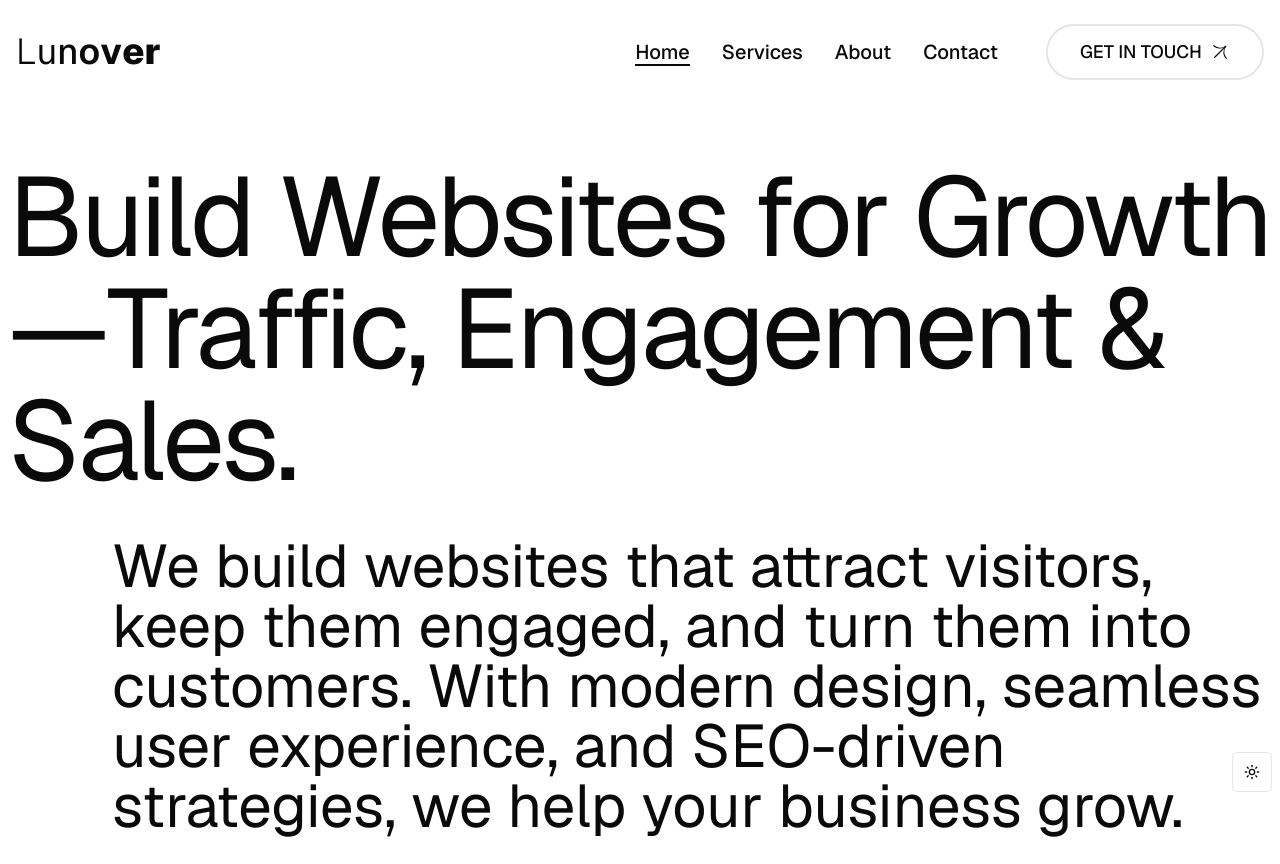
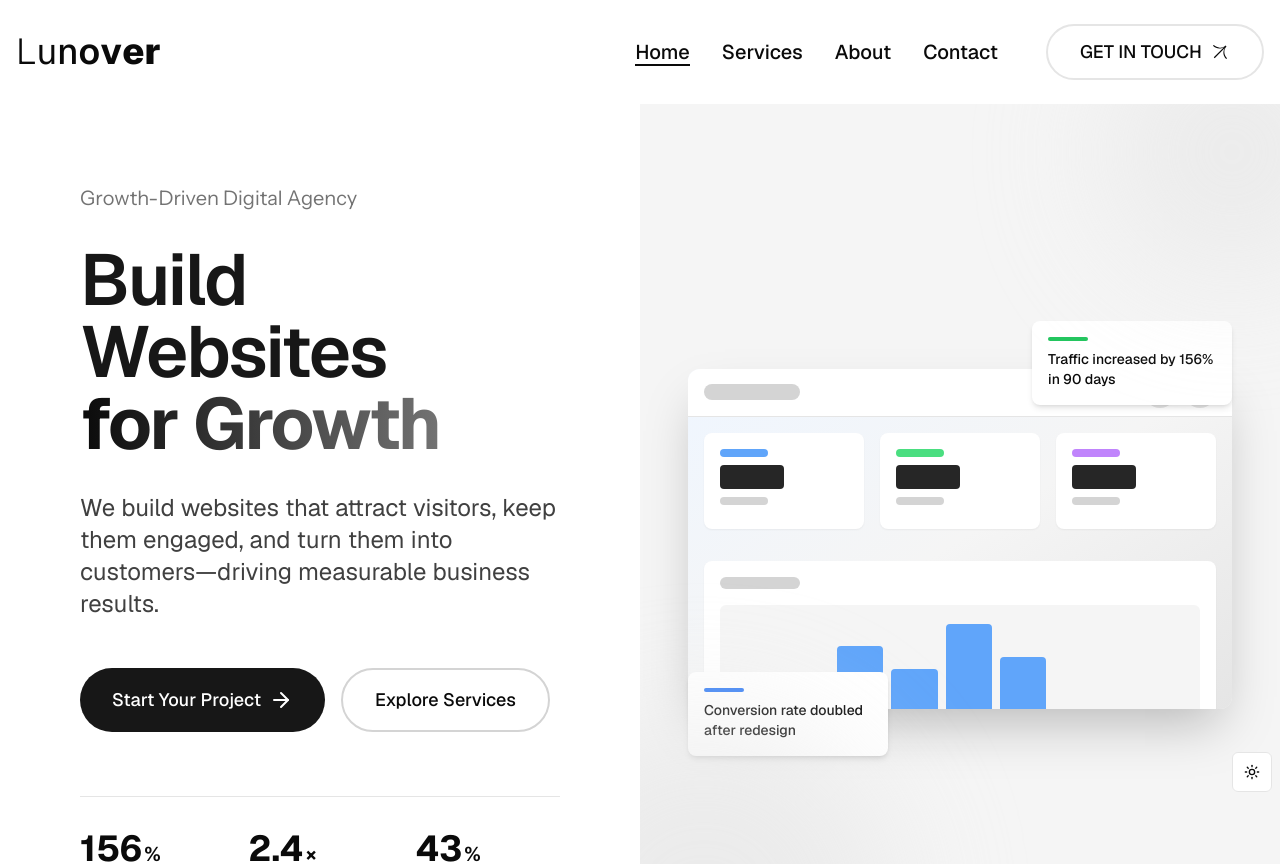
Before and after one commit to rajushrestha/lunover2025, a Next.js app: page / in a window 1280 px wide. Shown: the top 864 px of the page. Built offline with nearby package versions, Linux system fonts and the light colour scheme.

Commit message:
new changes

```diff
--- a/src/app/layout.tsx
+++ b/src/app/layout.tsx
@@ -38,7 +38,7 @@ export default function RootLayout({
           disableTransitionOnChange
         >
           <Header />
-          <main className="pt-28 sm:pt-40">{children}</main>
+          <main className="pt-[5.5rem] sm:pt-[6.5rem]">{children}</main>
           <Footer />
 
           <div className="fixed bottom-2 right-2">
--- a/src/components/sections/hero.tsx
+++ b/src/components/sections/hero.tsx
@@ -1,29 +1,204 @@
 "use client";
 
 import { motion } from "framer-motion";
+import Link from "next/link";
+import { Instrument_Sans } from "next/font/google";
+import { ArrowRight } from "lucide-react";
+
+const instrumentSans = Instrument_Sans({
+  subsets: ["latin"],
+  weight: ["400"],
+});
 
 export default function Hero() {
+  // Growth stats that highlight business results
+  const stats = [
+    { value: "156", label: "Traffic Increase", suffix: "%" },
+    { value: "2.4", label: "Conversion Rate", suffix: "×" },
+    { value: "43", label: "Cost Reduction", suffix: "%" },
+  ];
+
+  // Animation variants
+  const containerVariants = {
+    hidden: { opacity: 0 },
+    visible: {
+      opacity: 1,
+      transition: {
+        staggerChildren: 0.15,
+        delayChildren: 0.3,
+      },
+    },
+  };
+
+  const itemVariants = {
+    hidden: { y: 20, opacity: 0 },
+    visible: { y: 0, opacity: 1, transition: { duration: 0.7 } },
+  };
+
   return (
-    <section className="flex items-center pb-10 sm:pb-20">
-      <div className="container mx-auto px-4">
+    <section className="min-h-[90vh] flex flex-col lg:flex-row items-stretch bg-white">
+      {/* Left content side */}
+      <div className="w-full lg:w-1/2 p-6 md:p-10 lg:p-16 xl:p-20 flex flex-col justify-center">
         <motion.div
-          initial={{ opacity: 0, y: 20 }}
+          initial="hidden"
+          animate="visible"
+          variants={containerVariants}
+          className="space-y-8"
+        >
+          <motion.h2
+            variants={itemVariants}
+            className={`text-lg md:text-xl text-neutral-500 font-medium ${instrumentSans.className}`}
+          >
+            Growth-Driven Digital Agency
+          </motion.h2>
+
+          <motion.h1
+            variants={itemVariants}
+            className="text-4xl sm:text-5xl md:text-6xl lg:text-7xl font-semibold leading-[1.1] tracking-tight"
+          >
+            <span className="inline-block text-neutral-900">
+              Build Websites
+            </span>{" "}
+            <span className="inline-block bg-clip-text text-transparent bg-gradient-to-r from-neutral-950 to-neutral-500 font-bold">
+              for Growth
+            </span>
+          </motion.h1>
+
+          <motion.p
+            variants={itemVariants}
+            className="text-xl md:text-2xl text-neutral-700 max-w-xl"
+          >
+            We build websites that attract visitors, keep them engaged, and turn
+            them into customers—driving measurable business results.
+          </motion.p>
+
+          <motion.div
+            variants={itemVariants}
+            className="flex flex-col sm:flex-row gap-4 pt-4"
+          >
+            <Link
+              href="/contact"
+              className="bg-neutral-900 text-white px-8 py-4 rounded-full text-lg font-medium hover:bg-neutral-800 transition-all group flex items-center"
+            >
+              Start Your Project
+              <ArrowRight className="ml-2 group-hover:translate-x-1 transition-transform" />
+            </Link>
+
+            <Link
+              href="/services"
+              className="border-2 border-neutral-300 px-8 py-4 rounded-full text-lg font-medium hover:border-neutral-900 transition-all"
+            >
+              Explore Services
+            </Link>
+          </motion.div>
+        </motion.div>
+
+        {/* Stats */}
+        <motion.div
+          initial={{ opacity: 0, y: 30 }}
           animate={{ opacity: 1, y: 0 }}
-          transition={{ duration: 0.5 }}
-          className="space-y-6"
+          transition={{ duration: 0.7, delay: 0.8 }}
+          className="grid grid-cols-3 gap-6 mt-16 border-t border-neutral-200 pt-8"
         >
-          <h1
-            className={`text-4xl sm:text-6xl md:text-[7vw] font-normal leading-tight tracking-tight sm:-mx-2 xl:text-[7rem] `}
-          >
-            Build Websites for Growth—Traffic, Engagement & Sales.
-          </h1>
-          <p className="text-xl md:mt-4 md:text-2xl lg:text-4xl xl:text-6xl max-w-6xl md:float-right pt-4">
-            We build websites that attract visitors, keep them engaged, and turn
-            them into customers. With modern design, seamless user experience,
-            and SEO-driven strategies, we help your business grow.
+          {stats.map((stat, index) => (
+            <div key={index} className="space-y-1">
+              <p className="text-3xl md:text-4xl font-bold flex items-baseline">
+                {stat.value}
+                <span className="text-xl ml-0.5">{stat.suffix}</span>
+              </p>
+              <p className="text-sm text-neutral-500">{stat.label}</p>
+            </div>
+          ))}
+        </motion.div>
+      </div>
+
+      {/* Right visual side with floating elements */}
+      <motion.div
+        initial={{ opacity: 0 }}
+        animate={{ opacity: 1 }}
+        transition={{ duration: 1 }}
+        className="w-full lg:w-1/2 bg-neutral-100 relative overflow-hidden min-h-[50vh] lg:min-h-[90vh]"
+      >
+        {/* Main dashboard mockup - using gradient placeholder instead of image */}
+        <motion.div
+          initial={{ opacity: 0, scale: 0.9 }}
+          animate={{ opacity: 1, scale: 1 }}
+          transition={{ duration: 1, delay: 0.3 }}
+          className="absolute inset-0 flex items-center justify-center p-6 md:p-12"
+        >
+          <div className="relative w-full max-w-2xl h-auto aspect-[16/10] rounded-xl overflow-hidden shadow-2xl">
+            <div className="absolute inset-0 bg-gradient-to-br from-blue-50 via-neutral-100 to-neutral-200">
+              {/* Dashboard UI elements */}
+              <div className="absolute top-0 left-0 right-0 h-12 bg-white border-b border-neutral-200 flex items-center px-4">
+                <div className="w-24 h-4 bg-neutral-300 rounded-full"></div>
+                <div className="ml-auto flex space-x-2">
+                  <div className="w-8 h-8 bg-neutral-200 rounded-full"></div>
+                  <div className="w-8 h-8 bg-neutral-200 rounded-full"></div>
+                </div>
+              </div>
+
+              <div className="absolute top-16 left-4 right-4 grid grid-cols-3 gap-4">
+                <div className="bg-white p-4 rounded-lg shadow-sm h-24">
+                  <div className="w-12 h-2 bg-blue-400 rounded-full mb-2"></div>
+                  <div className="w-16 h-6 bg-neutral-800 rounded-sm"></div>
+                  <div className="w-12 h-2 bg-neutral-300 rounded-full mt-2"></div>
+                </div>
+                <div className="bg-white p-4 rounded-lg shadow-sm h-24">
+                  <div className="w-12 h-2 bg-green-400 rounded-full mb-2"></div>
+                  <div className="w-16 h-6 bg-neutral-800 rounded-sm"></div>
+                  <div className="w-12 h-2 bg-neutral-300 rounded-full mt-2"></div>
+                </div>
+                <div className="bg-white p-4 rounded-lg shadow-sm h-24">
+                  <div className="w-12 h-2 bg-purple-400 rounded-full mb-2"></div>
+                  <div className="w-16 h-6 bg-neutral-800 rounded-sm"></div>
+                  <div className="w-12 h-2 bg-neutral-300 rounded-full mt-2"></div>
+                </div>
+              </div>
+
+              <div className="absolute top-48 left-4 right-4 bg-white p-4 rounded-lg shadow-sm">
+                <div className="w-20 h-3 bg-neutral-300 rounded-full mb-4"></div>
+                <div className="w-full h-32 bg-neutral-100 rounded-md flex items-end p-2">
+                  <div className="w-[10%] h-[20%] bg-blue-400 rounded-sm"></div>
+                  <div className="w-[10%] h-[40%] bg-blue-400 rounded-sm ml-2"></div>
+                  <div className="w-[10%] h-[70%] bg-blue-400 rounded-sm ml-2"></div>
+                  <div className="w-[10%] h-[50%] bg-blue-400 rounded-sm ml-2"></div>
+                  <div className="w-[10%] h-[90%] bg-blue-400 rounded-sm ml-2"></div>
+                  <div className="w-[10%] h-[60%] bg-blue-400 rounded-sm ml-2"></div>
+                </div>
+              </div>
+            </div>
+          </div>
+        </motion.div>
+
+        {/* Floating elements */}
+        <motion.div
+          initial={{ x: 50, y: -20, opacity: 0 }}
+          animate={{ x: 0, y: 0, opacity: 1 }}
+          transition={{ duration: 0.8, delay: 0.5 }}
+          className="absolute top-1/4 right-4 md:right-12 p-3 md:p-4 bg-white rounded-lg shadow-md max-w-[150px] md:max-w-[200px]"
+        >
+          <div className="h-1 w-10 bg-green-500 rounded-full mb-2"></div>
+          <p className="text-xs md:text-sm font-medium">
+            Traffic increased by 156% in 90 days
           </p>
         </motion.div>
-      </div>
+
+        <motion.div
+          initial={{ x: -50, y: 20, opacity: 0 }}
+          animate={{ x: 0, y: 0, opacity: 1 }}
+          transition={{ duration: 0.8, delay: 0.7 }}
+          className="absolute bottom-1/4 left-4 md:left-12 p-3 md:p-4 bg-white rounded-lg shadow-md max-w-[150px] md:max-w-[200px]"
+        >
+          <div className="h-1 w-10 bg-blue-500 rounded-full mb-2"></div>
+          <p className="text-xs md:text-sm font-medium">
+            Conversion rate doubled after redesign
+          </p>
+        </motion.div>
+
+        {/* Background shapes */}
+        <div className="absolute -top-20 -right-20 w-64 h-64 bg-neutral-200 rounded-full opacity-60 blur-3xl"></div>
+        <div className="absolute -bottom-32 -left-32 w-96 h-96 bg-neutral-200 rounded-full opacity-60 blur-3xl"></div>
+      </motion.div>
     </section>
   );
 }
--- a/src/components/sections/testimonials.tsx
+++ b/src/components/sections/testimonials.tsx
@@ -14,9 +14,10 @@ export default function Testimonials() {
           <p className="text-xl sm:text-2xl/tight md:text-3xl/tight lg:text-4xl/tight xl:text-5xl/tight mb-8 md:mb-12">
             Lunover&apos;s Team as a Service solution transformed our
             development capabilities while reducing costs by 43%. Their
-            dedicated team delivered our new website in half the time,
-            increasing traffic by 156% and doubling online sales. We gained
-            enterprise-level talent at a fraction of traditional hiring costs.
+            dedicated team delivered our new website in time, increasing
+            efficiancy and cost savings by 156% and doubling online sales. We
+            gained enterprise-level talent at a fraction of traditional hiring
+            costs.
           </p>
           <div className="flex flex-col items-center justify-center gap-4">
             <div className="w-12 h-12 sm:w-24 sm:h-24 rounded-full bg-gradient-to-br from-gray-200 to-gray-300" />
```
